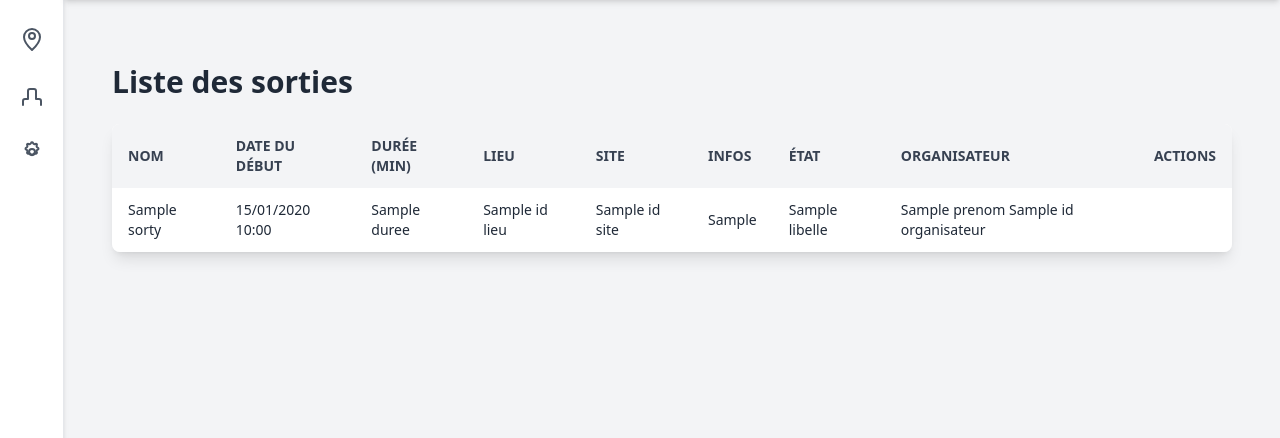
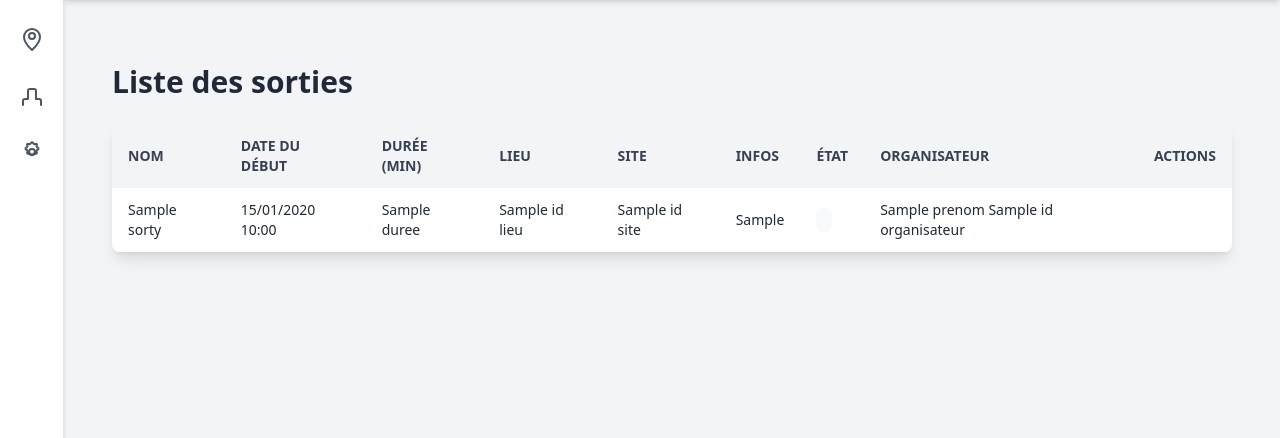
Before and after one commit to lucasguerin00/ENI-Sortir, a Symfony app: template templates/sortie/list.html.twig in a window 1280 px wide. Shown: the part 52-490 px from the top of the page. Run offline with Twig, Linux system fonts and the light colour scheme; the template is opened without the code that fills it: most values are stand-ins (such as "Sample title", 1, 10 or a date in 2020); some libraries are stand-ins or nearby versions.

Commit message:
add a color code in etat

```diff
--- a/templates/sortie/list.html.twig
+++ b/templates/sortie/list.html.twig
@@ -45,7 +45,35 @@
                                 <td class="px-4 py-3">{{ sortie.idLieu ? sortie.idLieu.nom : '' }}</td>
                                 <td class="px-4 py-3">{{ sortie.idSite ? sortie.idSite.nom : '' }}</td>
                                 <td class="px-4 py-3">{{ sortie.infosSortie ? sortie.infosSortie : '' }}</td>
-                                <td class="px-4 py-3">{{ sortie.etat ? sortie.etat.libelle : '' }}</td>
+
+                                {# Définit un code couleur de l'état en fonction de celui-ci #}
+                                <td class="px-4 py-3">
+                                    {% if sortie.etat %}
+                                        {% set etat = sortie.etat.libelle %}
+                                        {% set color = '' %}
+
+                                        {% if etat == 'Créé' %}
+                                            {% set color = 'bg-yellow-100 text-yellow-800' %}
+                                        {% elseif etat == 'Ouverte' %}
+                                            {% set color = 'bg-green-100 text-green-800' %}
+                                        {% elseif etat == 'Clôturée' %}
+                                            {% set color = 'bg-red-100 text-red-800' %}
+                                        {% elseif etat == 'Activité en cours' %}
+                                            {% set color = 'bg-orange-100 text-orange-800' %}
+                                        {% elseif etat == 'Terminée' %}
+                                            {% set color = 'bg-gray-300 text-gray-900' %}
+                                        {% elseif etat == 'Archivée' %}
+                                            {% set color = 'bg-gray-100 text-gray-700 italic' %}
+                                        {% else %}
+                                            {% set color = 'bg-gray-50 text-gray-800' %}
+                                        {% endif %}
+
+                                        <span class="px-2 py-1 rounded-full text-xs font-semibold {{ color }}">
+                                            {{ etat }}
+                                        </span>
+                                    {% endif %}
+                                </td>
+
                                 <td class="px-4 py-3">
                                     {{ sortie.idOrganisateur ? sortie.idOrganisateur.prenom : '' }} {{ sortie.idOrganisateur ? sortie.idOrganisateur.nom : '' }}
                                 </td>
```
